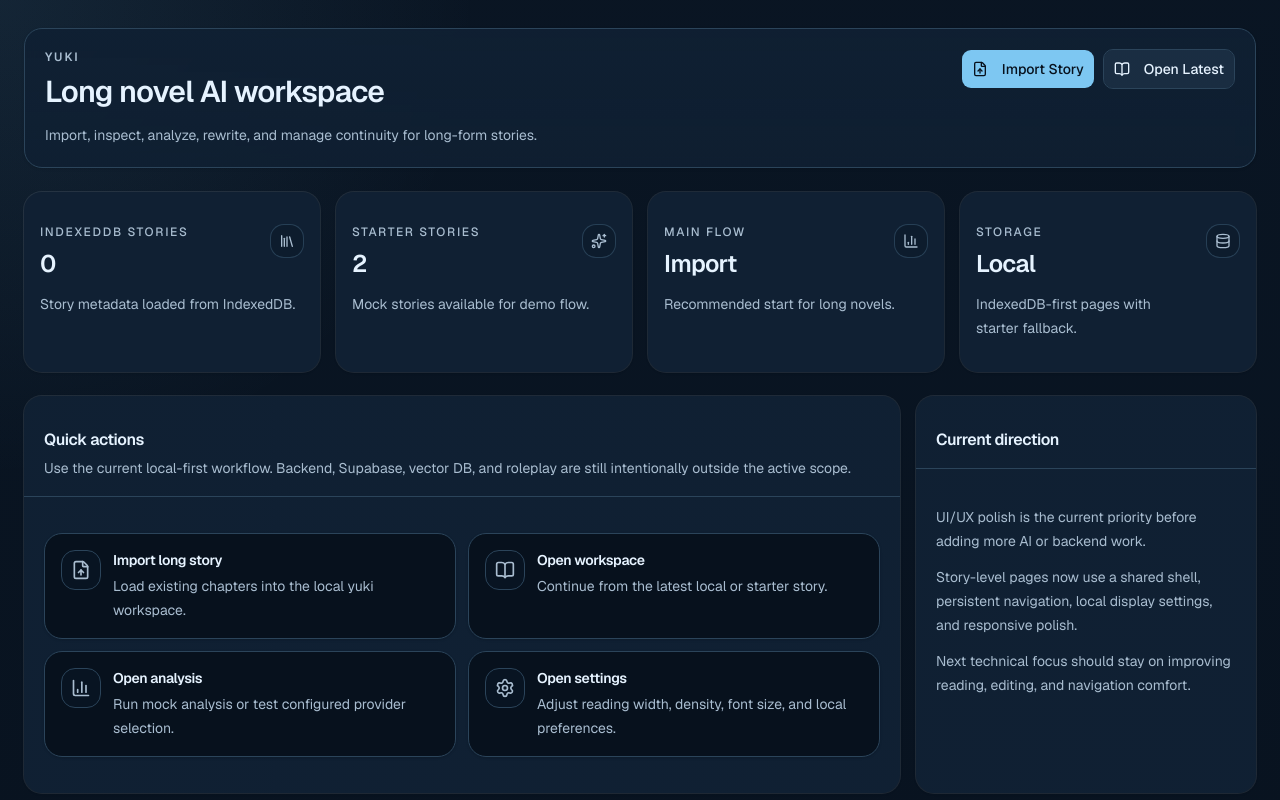
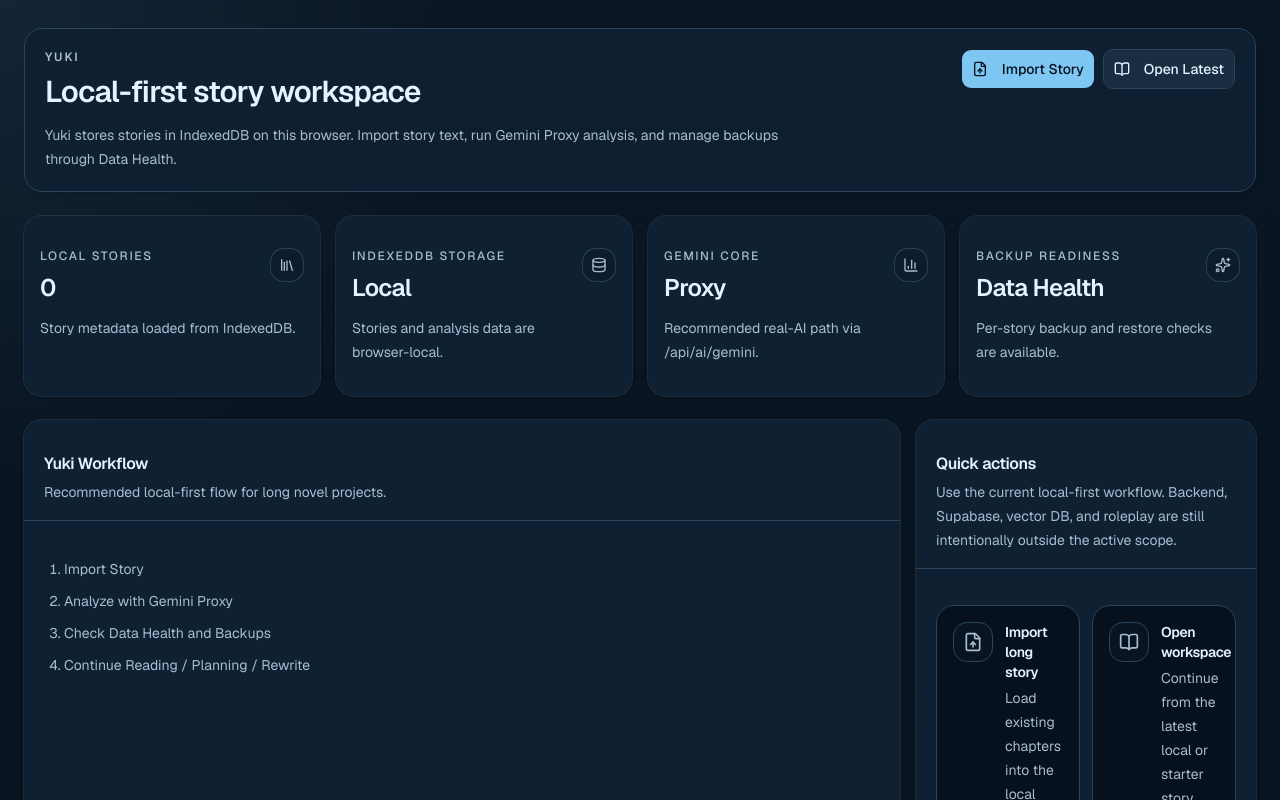
Before and after one commit to PhatMap/yuki, a Next.js app: page / in a window 1280 px wide. Shown: the top 800 px of the page. Built offline with nearby package versions, Linux system fonts and the light colour scheme.

Commit message:
Polish home and stories UX

```diff
--- a/src/app/stories/page.tsx
+++ b/src/app/stories/page.tsx
@@ -1,11 +1,12 @@
 "use client";
 
 import Link from "next/link";
-import { useEffect, useMemo, useState } from "react";
+import { useEffect, useState } from "react";
 
 import { PageContainer } from "@/components/app/page-container";
 import { PageHeader } from "@/components/app/page-header";
 import { PageShell } from "@/components/app/page-shell";
+import { SectionCard } from "@/components/app/section-card";
 import StoryCard from "@/components/story/story-card";
 import StoryTree from "@/components/story/story-tree";
 import { getAllStories, getImportedChapters } from "@/lib/db/indexed-db";
@@ -93,13 +94,8 @@ export default function StoriesPage() {
   const displayedBranches: StoryBranch[] =
     storySource === "mock" ? mockBranches : [];
 
-  const pageDescription = useMemo(() => {
-    if (storySource === "indexeddb") {
-      return "Browse story projects saved in IndexedDB and open the active workspace for planning, analysis, timeline, relationships, and rewrite work.";
-    }
-
-    return "Browse starter story projects and open the active workspace for planning, analysis, timeline, relationships, and rewrite work.";
-  }, [storySource]);
+  const pageDescription =
+    "Browse local stories stored in IndexedDB. Import a story, open workspace, run analysis, or check Data Health.";
 
   return (
     <PageShell>
@@ -114,11 +110,18 @@ export default function StoriesPage() {
                 New story
               </Link>
               <Link href="/stories/import" className="app-secondary-action">
-                Import novel
+                Import story
               </Link>
             </div>
           }
         />
+
+        <SectionCard title="Local Story Library">
+          <p className="text-sm leading-6 text-muted-foreground">
+            Stories are local to this browser profile unless exported. Use Data
+            Health backup for long projects.
+          </p>
+        </SectionCard>
 
         <section className="grid min-w-0 gap-6 lg:grid-cols-[minmax(0,1fr)_360px]">
           <div className="min-w-0 space-y-4">
--- a/src/components/home/home-dashboard-client.tsx
+++ b/src/components/home/home-dashboard-client.tsx
@@ -122,8 +122,8 @@ export function HomeDashboardClient() {
       <PageContainer>
         <PageHeader
           eyebrow="Yuki"
-          title="Long novel AI workspace"
-          description="Import, inspect, analyze, rewrite, and manage continuity for long-form stories."
+          title="Local-first story workspace"
+          description="Yuki stores stories in IndexedDB on this browser. Import story text, run Gemini Proxy analysis, and manage backups through Data Health."
           action={
             <>
               <Button asChild>
@@ -148,31 +148,43 @@ export function HomeDashboardClient() {
         <section className="grid gap-4 md:grid-cols-2 xl:grid-cols-4">
           <StatCard
             icon={<Library className="h-4 w-4" />}
-            title="IndexedDB stories"
+            title="Local stories"
             value={storedItems.length.toLocaleString("vi-VN")}
             description="Story metadata loaded from IndexedDB."
           />
           <StatCard
-            icon={<Sparkles className="h-4 w-4" />}
-            title="Starter stories"
-            value={starterItems.length.toLocaleString("vi-VN")}
-            description="Mock stories available for demo flow."
+            icon={<Database className="h-4 w-4" />}
+            title="IndexedDB storage"
+            value="Local"
+            description="Stories and analysis data are browser-local."
           />
           <StatCard
             icon={<BarChart3 className="h-4 w-4" />}
-            title="Main flow"
-            value="Import"
-            description="Recommended start for long novels."
+            title="Gemini Core"
+            value="Proxy"
+            description="Recommended real-AI path via /api/ai/gemini."
           />
           <StatCard
-            icon={<Database className="h-4 w-4" />}
-            title="Storage"
-            value="Local"
-            description="IndexedDB-first pages with starter fallback."
+            icon={<Sparkles className="h-4 w-4" />}
+            title="Backup readiness"
+            value="Data Health"
+            description="Per-story backup and restore checks are available."
           />
         </section>
 
         <section className="grid gap-4 lg:grid-cols-[minmax(0,1fr)_340px]">
+          <SectionCard
+            title="Yuki Workflow"
+            description="Recommended local-first flow for long novel projects."
+          >
+            <ol className="list-decimal space-y-2 pl-5 text-sm leading-6 text-muted-foreground">
+              <li>Import Story</li>
+              <li>Analyze with Gemini Proxy</li>
+              <li>Check Data Health and Backups</li>
+              <li>Continue Reading / Planning / Rewrite</li>
+            </ol>
+          </SectionCard>
+
           <SectionCard
             title="Quick actions"
             description="Use the current local-first workflow. Backend, Supabase, vector DB, and roleplay are still intentionally outside the active scope."
@@ -241,7 +253,7 @@ export function HomeDashboardClient() {
           ) : (
             <EmptyState
               title="No local stories yet"
-              description="Import a story to make it appear here. Starter stories are still available below for testing the workspace."
+              description="Import a story to create IndexedDB chapters/chunks for analysis."
               action={
                 <Button asChild>
                   <Link href="/stories/import">
@@ -338,7 +350,7 @@ function StoryCard({ story }: { story: HomeStory }) {
           <Button asChild size="sm">
             <Link href={`/stories/${story.id}/workspace`}>
               <PenLine className="mr-2 h-4 w-4" />
-              Workspace
+              Open Workspace
             </Link>
           </Button>
 
```
Also changed, not shown: 1 other file (tests, documents, lock files or other folders).
